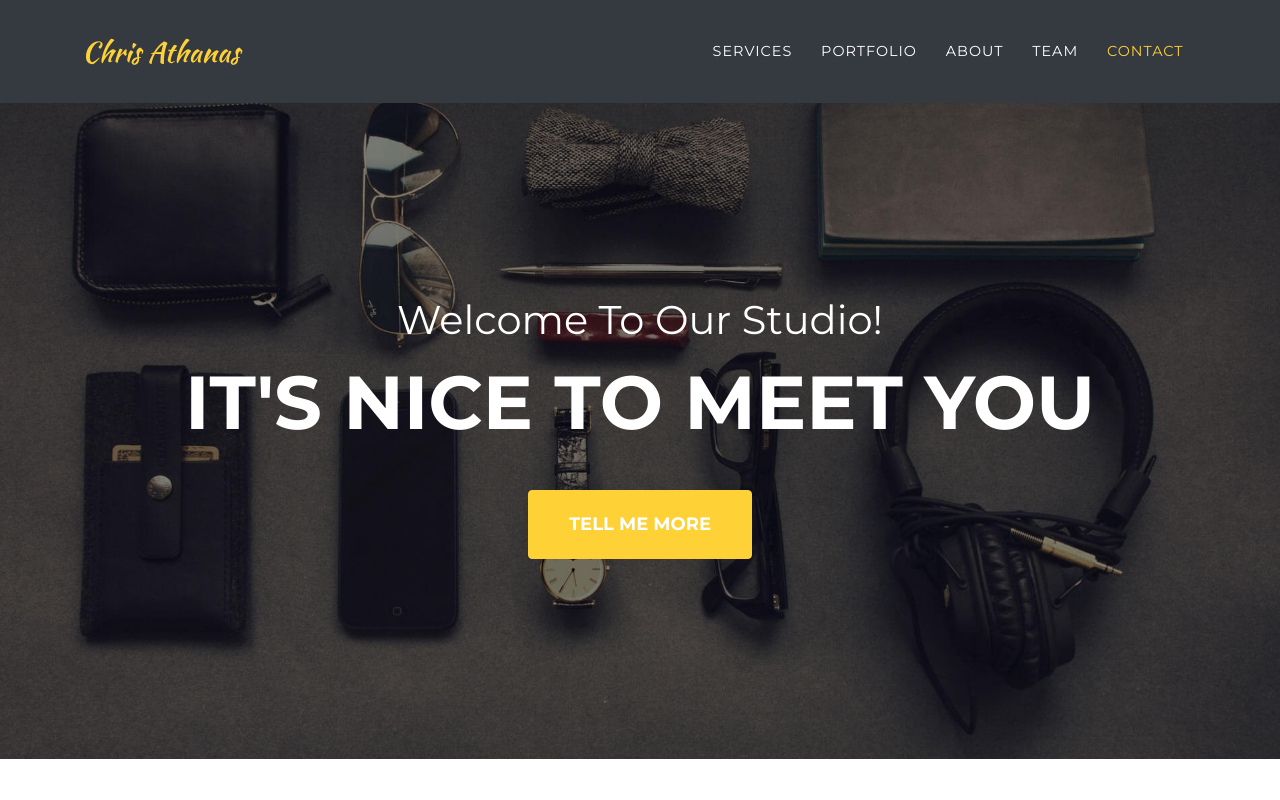
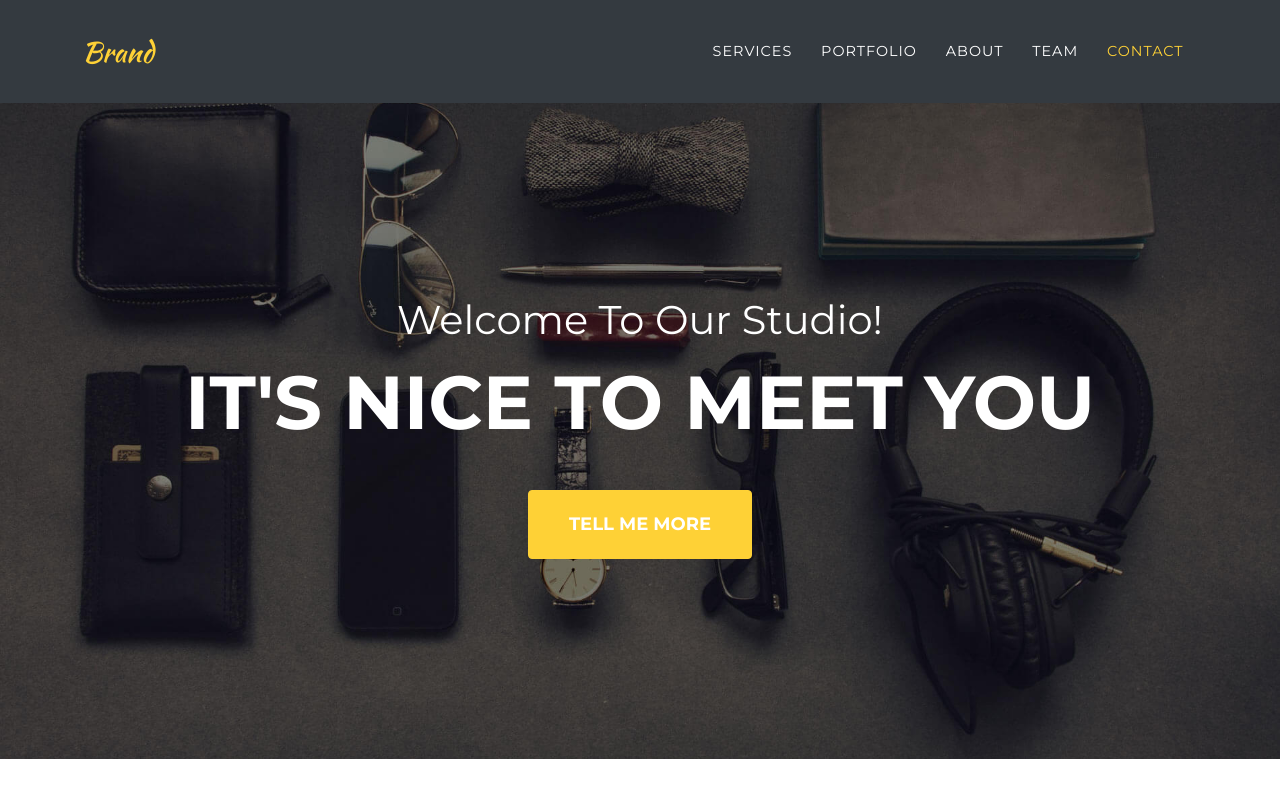
Before and after one commit to realityexpander/bootstrap, a plain HTML site: page index.html in a window 1280 px wide. Shown: the top 800 px of the page. Drawn offline with Linux system fonts and the light colour scheme.

Commit message:
Website update.

```diff
--- a/index.html
+++ b/index.html
@@ -13,7 +13,7 @@
 
 <body id="page-top" data-bs-spy="scroll" data-bs-target="#mainNav" data-bs-offset="54">
     <nav class="navbar navbar-dark navbar-expand-lg fixed-top bg-dark" id="mainNav">
-        <div class="container"><a class="navbar-brand" href="#page-top">Chris Athanas</a><button data-bs-toggle="collapse" data-bs-target="#navbarResponsive" class="navbar-toggler navbar-toggler-right" type="button" aria-controls="navbarResponsive" aria-expanded="false" aria-label="Toggle navigation"><i class="fa fa-bars"></i></button>
+        <div class="container"><a class="navbar-brand" href="#page-top">Brand</a><button data-bs-toggle="collapse" data-bs-target="#navbarResponsive" class="navbar-toggler navbar-toggler-right" type="button" aria-controls="navbarResponsive" aria-expanded="false" aria-label="Toggle navigation"><i class="fa fa-bars"></i></button>
             <div class="collapse navbar-collapse" id="navbarResponsive">
                 <ul class="navbar-nav ms-auto text-uppercase">
                     <li class="nav-item"><a class="nav-link" href="#services">Services</a></li>
```
Also changed, not shown: 1 other file.
